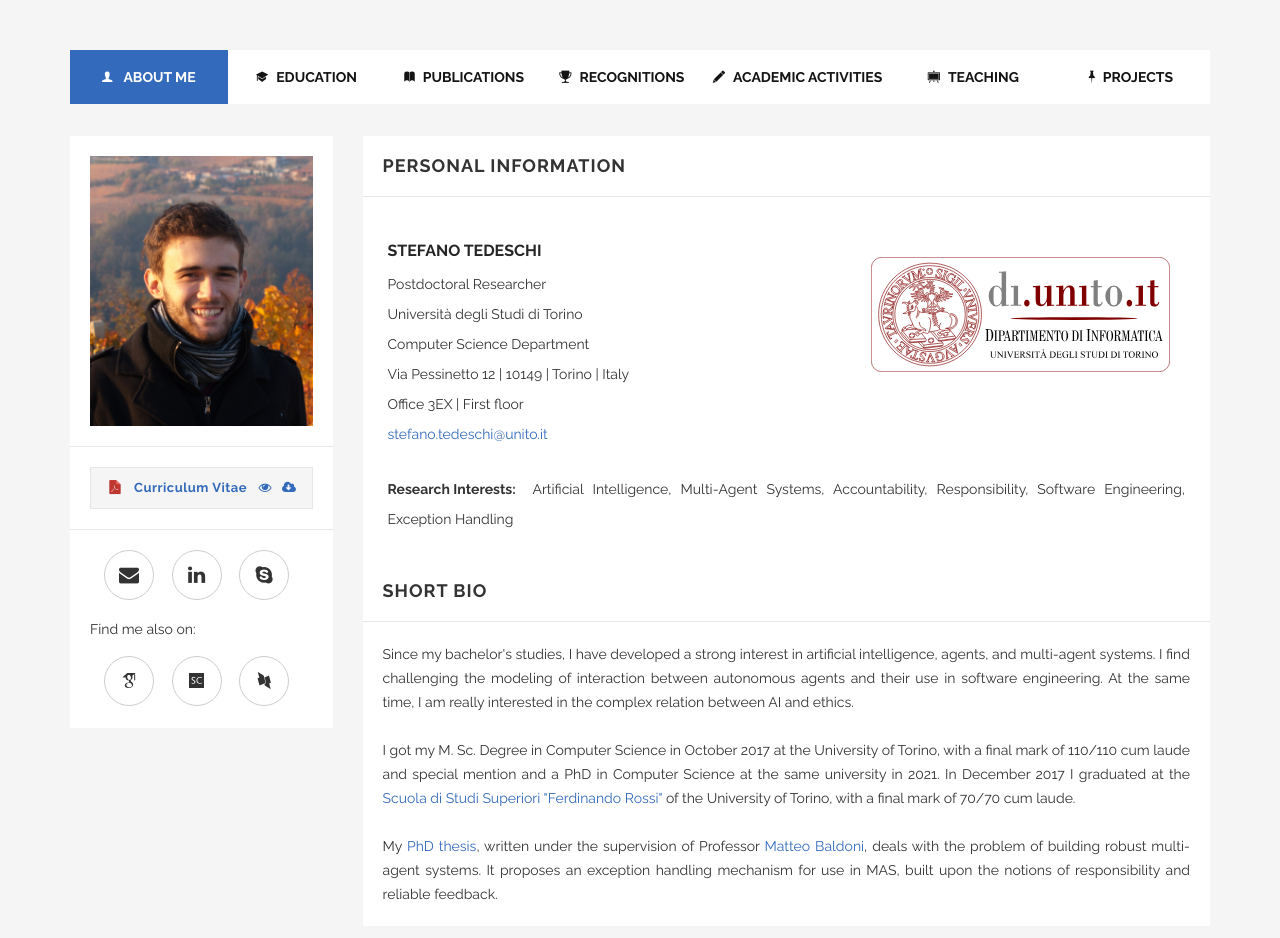
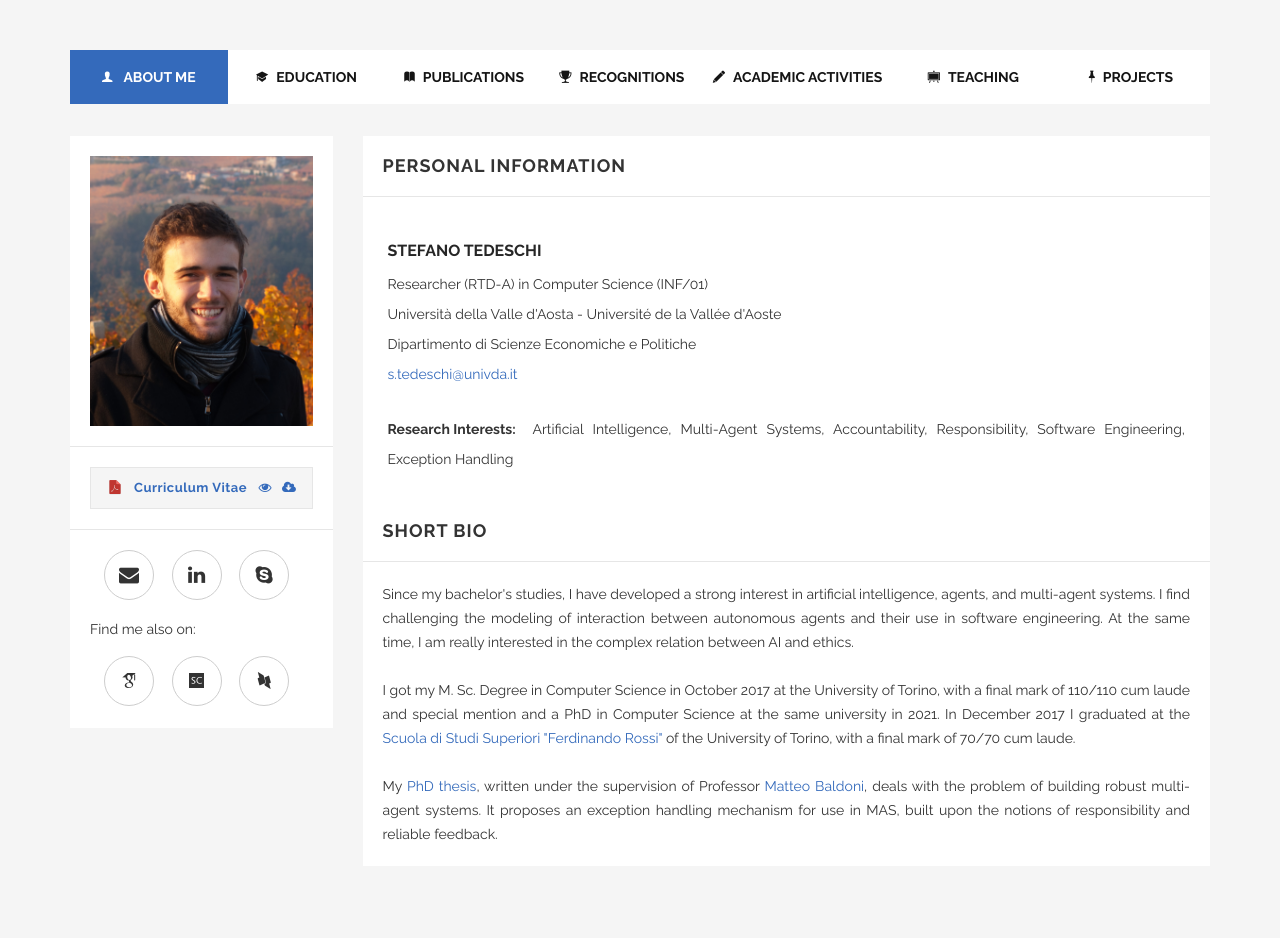
Before and after one commit to stefanotedeschi/stefanotedeschi.eu, a plain HTML site: page index.html in a window 1280 px wide. After the commit the page ends 916 px from the top, so only its background shows below. Drawn offline with Linux system fonts and the light colour scheme; files whose address does not match are found by name.

Commit message:
New affiliation

```diff
--- a/index.html
+++ b/index.html
@@ -17,7 +17,7 @@
       content="http://www.di.unito.it/~tedeschi/images/unito-logo.png"
     />
     <!-- Document Title -->
-    <title>Stefano Tedeschi | Postdoctoral researcher @ UniTo</title>
+    <title>Stefano Tedeschi | Researcher @ UniVdA</title>
     <link rel="shortcut icon" href="images/favicon.png" />
 
     <!-- StyleSheets -->
@@ -68,7 +68,7 @@
                 <div class="collapse navbar-collapse" id="nav-tabis">
                   <ul class="isop-filter main-nav">
                     <li class="active">
-                      <a href="http://www.di.unito.it/~tedeschi/"
+                      <a href="/"
                         ><i class="ion-person"></i> ABOUT ME</a
                       >
                     </li>
@@ -89,7 +89,7 @@
                       >
                     </li>
                     <li class="lilarge">
-                      <a href="academic.html"
+                      <a href="academic"
                         ><i class="ion-edit"></i>ACADEMIC ACTIVITIES</a
                       >
                     </li>
@@ -143,7 +143,7 @@
                     <div class="social-icon padding-20">
                       <ul>
                         <li>
-                          <a href="mailto:stefano.tedeschi@unito.it">
+                          <a href="mailto:s.tedeschi@univda.it">
                             <i class="fa fa-envelope"></i
                           ></a>
                         </li>
@@ -196,30 +196,30 @@
 
                     <!-- Blog -->
                     <section class="about-me padding-top-10">
-                      <a href="http://beta.di.unito.it/index.php/italiano"
+                      <!--<a href="http://beta.di.unito.it/index.php/italiano"
                         ><img
                           class="unito-logo"
                           src="images/logo_di_unito.svg"
                           alt=""
-                      /></a>
+                      /></a>-->
 
                       <!-- Personal Info -->
-                      <ul class="personal-info width-40">
+                      <ul class="personal-info width-60">
                         <li>
                           <h6 class="tittle">Stefano Tedeschi</h6>
                         </li>
                         <li>
-                          <p class="about-text">Postdoctoral Researcher</p>
+                          <p class="about-text">Researcher (RTD-A) in Computer Science (INF/01)</p>
                         </li>
                         <li>
                           <p class="about-text">
-                            Università degli Studi di Torino
+                            Università della Valle d'Aosta - Université de la Vallée d'Aoste
                           </p>
                         </li>
                         <li>
-                          <p class="about-text">Computer Science Department</p>
+                          <p class="about-text">Dipartimento di Scienze Economiche e Politiche</p>
                         </li>
-                        <li>
+                        <!--<li>
                           <p class="about-text">
                             Via Pessinetto 12 | 10149 | Torino | Italy
                           </p>
@@ -229,8 +229,15 @@
                         </li>
                         <li>
                           <p class="about-text">
-                            <a href="malito:stefano.tedeschi@unito.it">
-                              stefano.tedeschi@unito.it</a
+                            <a href="malito:s.tedeschi@univda.it">
+                              s.tedeschi@univda.it</a
+                            >
+                          </p>
+                        </li>-->
+                        <li>
+                          <p class="about-text">
+                            <a href="malito:s.tedeschi@univda.it">
+                              s.tedeschi@univda.it</a
                             >
                           </p>
                         </li>
```
Also changed, not shown: academic.html (+2 -2 lines), education.html (+1 -1 lines), projects.html (+1 -1 lines), publications.html (+1 -1 lines), recognitions.html (+1 -1 lines), teaching.html (+1 -1 lines).
